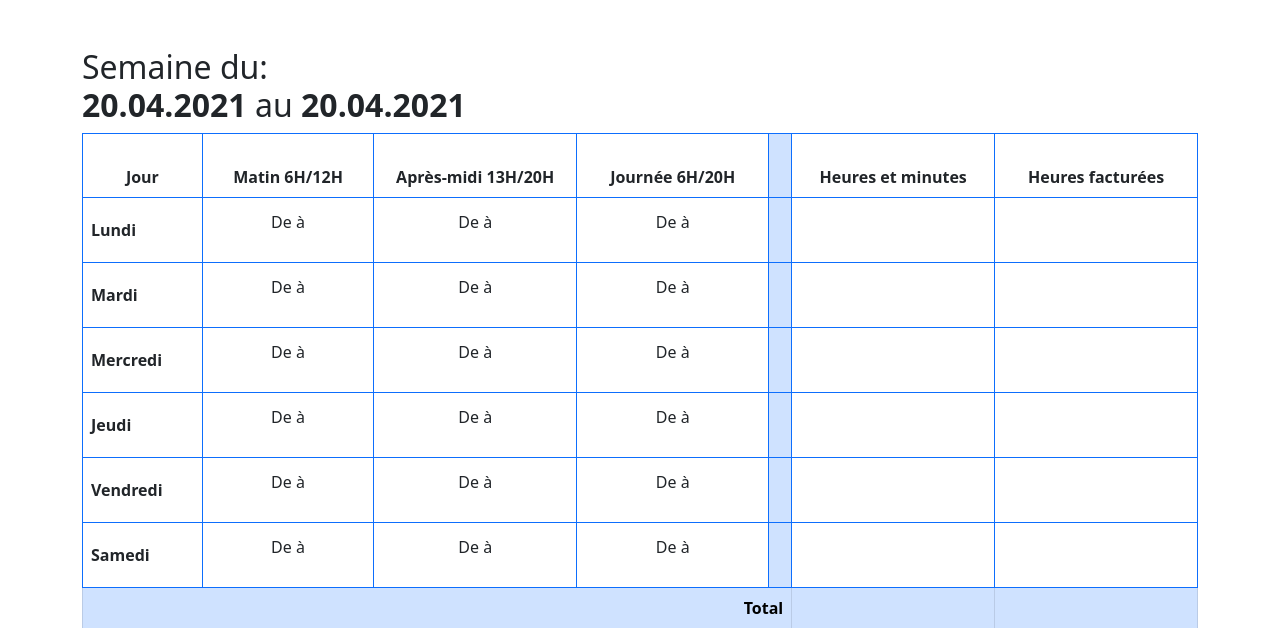
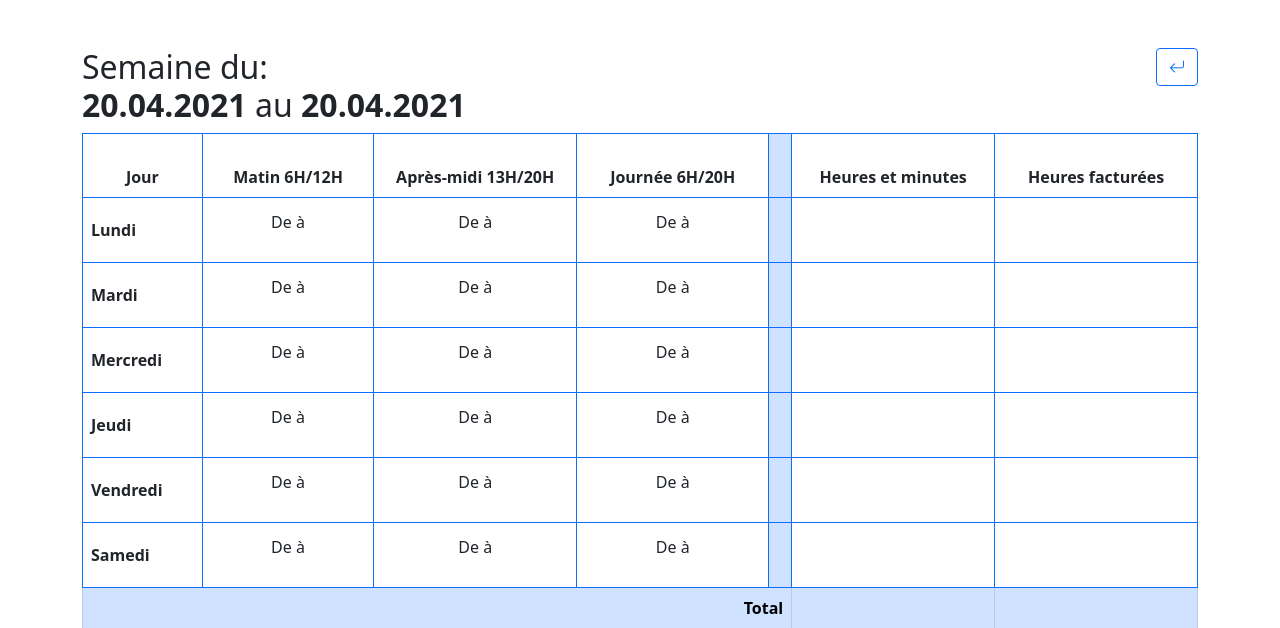
Before and after one commit to max-ans/mes-heures, a PHP site: template app/templates/tables/show.tpl.php in a window 1280 px wide. Shown: the part 56-684 px from the top of the page. Run offline with PHP 8.4, Linux system fonts and the light colour scheme; the template is opened without the code that fills it, so the values that code supplies are empty; some libraries are stand-ins or nearby versions.

Commit message:
Ajout d'un lien de retour sur la page de vue d'un tableau d'heure

```diff
--- a/app/templates/tables/show.tpl.php
+++ b/app/templates/tables/show.tpl.php
@@ -2,9 +2,20 @@
 
 
   <div class="table-responsive">
-    <h2>Semaine du: <br>
-        <span class="fw-bold"> <?= date_format(date_create($table->getWeekStart()), "d.m.Y") ?></span> au <span class="fw-bold"> <?= date_format(date_create($table->getWeekEnd()), "d.m.Y") ?></span>
-    </h2>
+  <?php
+    // dump($_SERVER);
+  ?>
+    <div class="table__header d-flex justify-content-between">
+        <h2>Semaine du: <br>
+            <span class="fw-bold"> <?= date_format(date_create($table->getWeekStart()), "d.m.Y") ?></span> au <span class="fw-bold"> <?= date_format(date_create($table->getWeekEnd()), "d.m.Y") ?></span>
+        </h2>
+
+        <a href="<?= $_SERVER['HTTP_REFERER'] ?>" class="d-block">
+        <button class="btn btn-outline-primary no__printable" data-bs-toggle="tooltip" data-bs-placement="top" title="Revenir à mes tableaux ">
+            <i class="bi bi-arrow-return-left no__printable"></i>
+        </button>
+        </a>
+    </div>
 
 
     <table class="table table-bordered border-primary align-middle ">
```
